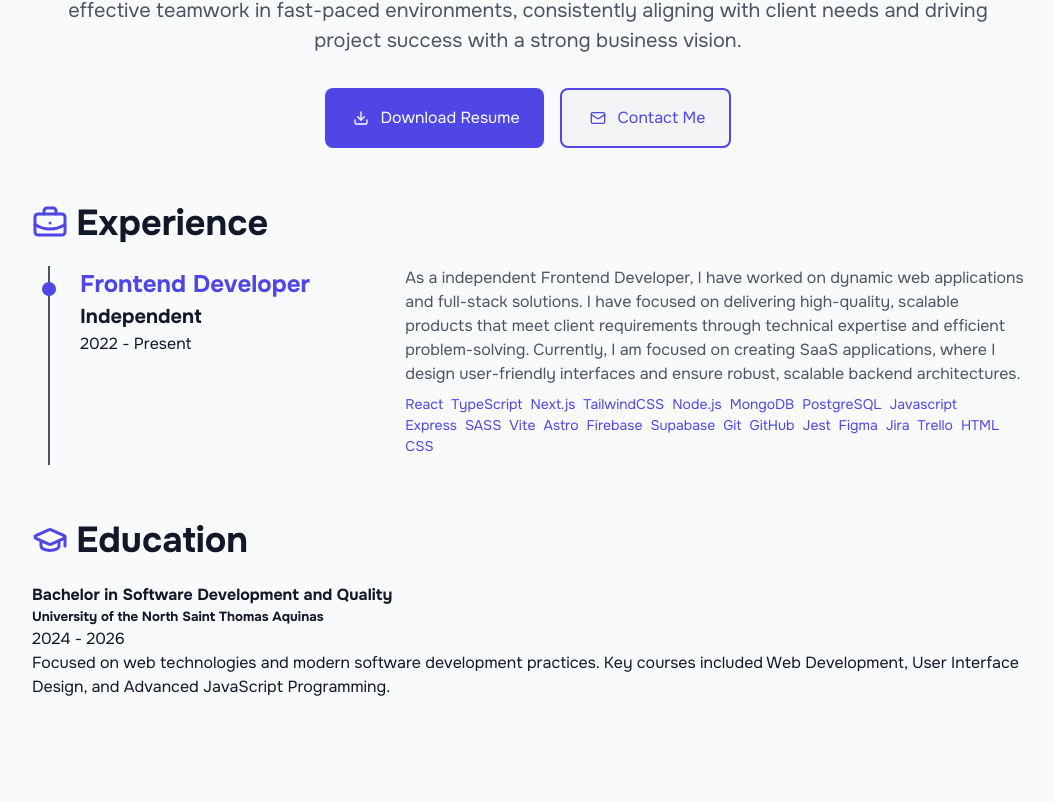
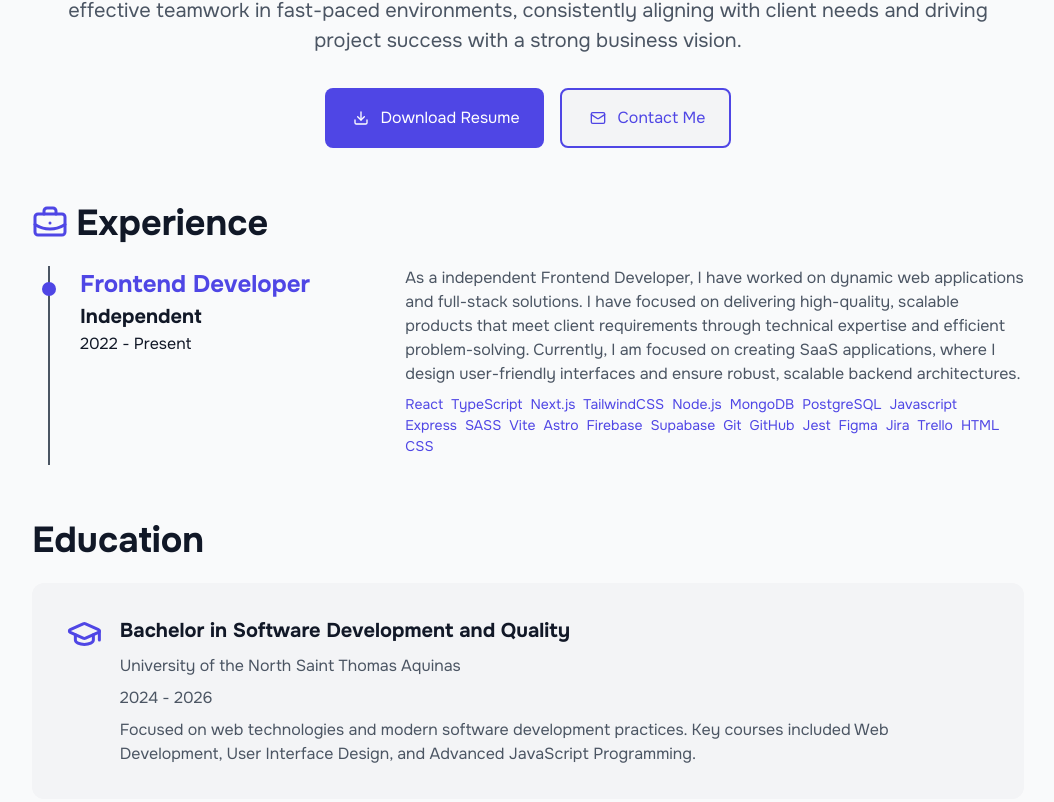
Before and after one commit to Orbitado/portfolio, a Next.js app: page / in a window 1280 px wide. Shown: the part 284-1086 px from the top of the page, without its empty margins (112-1166 px from the left). Built offline with nearby package versions, Linux system fonts and the light colour scheme.

Commit message:
layouting/education: added modularization of the education list and added the correspondent styles

```diff
--- a/src/app/(pages)/Education.tsx
+++ b/src/app/(pages)/Education.tsx
@@ -1,30 +1,11 @@
-import { GraduationCap } from "lucide-react";
-import React from "react";
+import EducationList from "@/components/specific/EducationList";
 
 function Education() {
   return (
     <section id="education" className="section">
-      <h3 className="section__heading">
-        <GraduationCap className="section__icon" aria-hidden="true" />
-        Education
-      </h3>
-      <article className="section__content">
-        <ul className="education__list">
-          <li className="education__item">
-            <h4 className="education__course">
-              Bachelor in Software Development and Quality
-            </h4>
-            <h5 className="education__institution">
-              University of the North Saint Thomas Aquinas
-            </h5>
-            <time className="education__date">2024 - 2026</time>
-            <p className="education__description">
-              Focused on web technologies and modern software development
-              practices. Key courses included Web Development, User Interface
-              Design, and Advanced JavaScript Programming.
-            </p>
-          </li>
-        </ul>
+      <h3 className="section__heading">Education</h3>
+      <article className="education section__content">
+        <EducationList />
       </article>
     </section>
   );
--- /dev/null
+++ b/src/components/specific/EducationList.tsx
@@ -0,0 +1,27 @@
+import { GraduationCap } from "lucide-react";
+
+function EducationList() {
+  return (
+    <ul className="education__list">
+      <li className="education__item">
+        <GraduationCap className="education__icon" />
+        <div>
+          <h4 className="education__course">
+            Bachelor in Software Development and Quality
+          </h4>
+          <h5 className="education__institution">
+            University of the North Saint Thomas Aquinas
+          </h5>
+          <time className="education__date">2024 - 2026</time>
+          <p className="education__description">
+            Focused on web technologies and modern software development
+            practices. Key courses included Web Development, User Interface
+            Design, and Advanced JavaScript Programming.
+          </p>
+        </div>
+      </li>
+    </ul>
+  );
+}
+
+export default EducationList;
--- /dev/null
+++ b/src/scss/_education.scss
@@ -0,0 +1,44 @@
+.education {
+  &__list {
+    background-color: var(--bg-box);
+    border: 1px solid transparent;
+    border-radius: map-get($border-radius, xl);
+    padding: map-get($spacing, xl);
+  }
+
+  &__item {
+    display: flex;
+    align-items: flex-start;
+    gap: map-get($spacing, md);
+  }
+
+  &__icon {
+    color: var(--accent);
+    height: map-get($font-size, 4xl);
+    width: map-get($font-size, 6xl);
+  }
+
+  &__course {
+    font-size: map-get($font-size, xl);
+    color: var(--text-primary);
+    margin-bottom: map-get($spacing, sm);
+  }
+
+  &__institution {
+    font-size: map-get($font-size, md);
+    font-weight: 500;
+    color: var(--text-secondary);
+    margin-bottom: map-get($spacing, sm);
+  }
+
+  &__date {
+    color: var(--text-secondary);
+    font-size: map-get($font-size, md);
+  }
+
+  &__description {
+    color: var(--text-secondary);
+    font-size: map-get($font-size, md);
+    margin-top: map-get($spacing, sm);
+  }
+}
--- a/src/scss/styles.scss
+++ b/src/scss/styles.scss
@@ -142,8 +142,8 @@ button {
 @import "./_summary.scss";
 // ==================================== EXPERIENCE ====================================
 @import "./_experience.scss";
-// // ==================================== EDUCATION ====================================
-// @import "./_education.scss";
+// ==================================== EDUCATION ====================================
+@import "./_education.scss";
 // // ==================================== PROJECTS ====================================
 // @import "./_projects.scss";
 // // ==================================== SKILLS ====================================
```
Also changed, not shown: src/componenjs/specific/ExperienceList.js (deleted, +0 -40 lines), src/app/styles.css, 1 other file (tests, documents, lock files or other folders).
